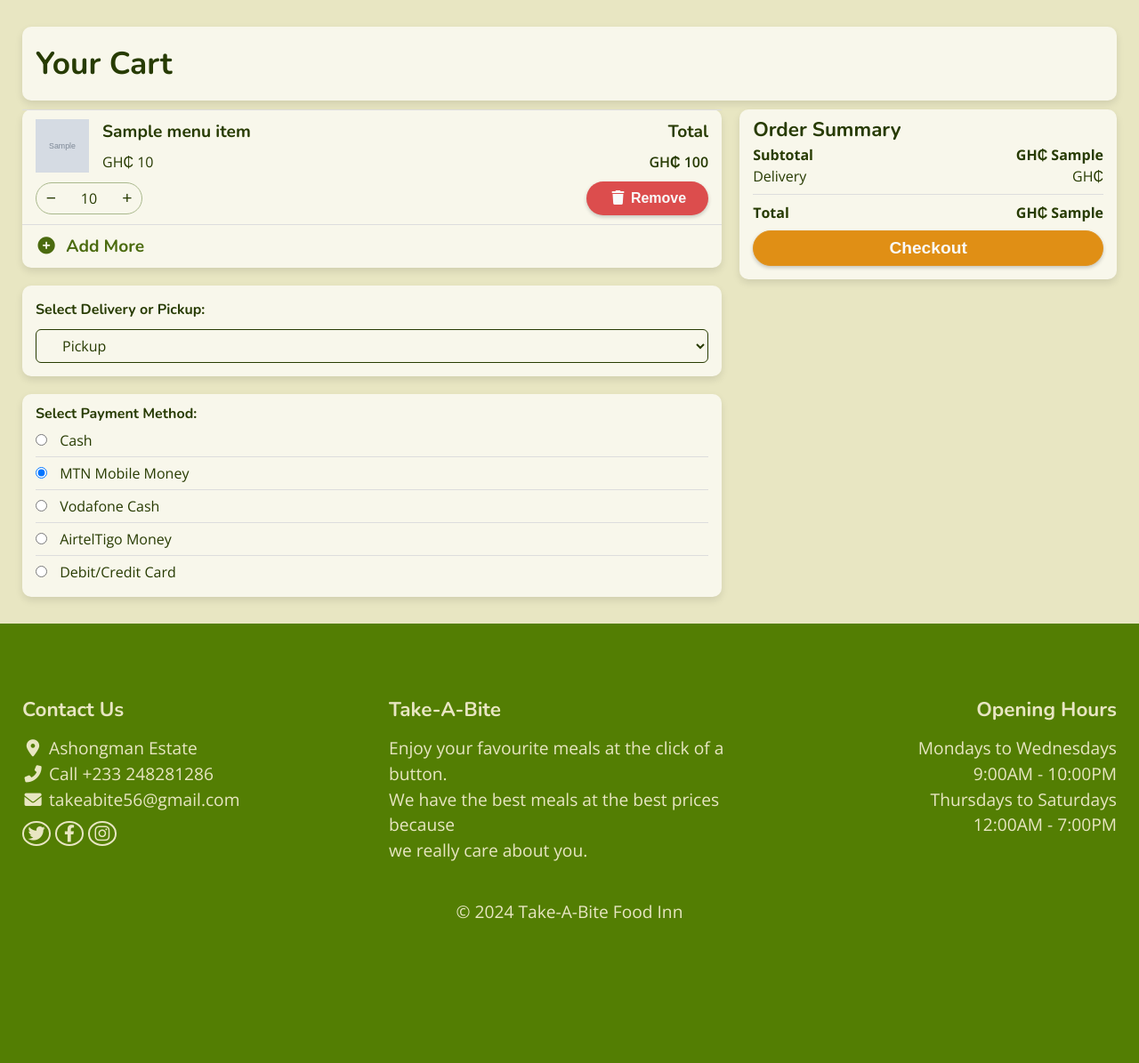
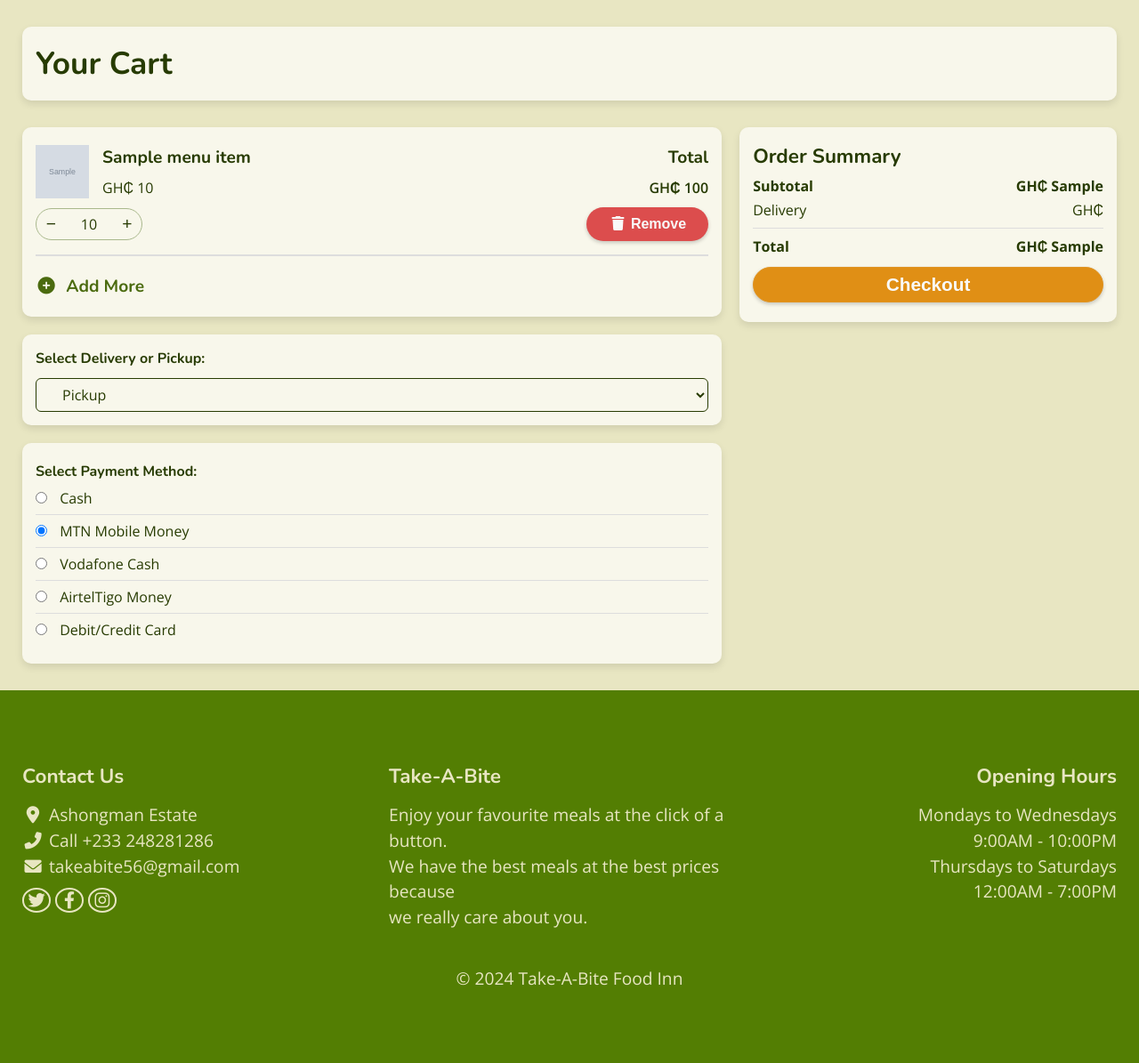
Before and after one commit to AdwoaSerwah/Take-A-Bite, a Flask app: template templates/cart.html in a window 1280 px wide. Shown: the part 86-1281 px from the top of the page at 89% size. Before the commit the page ends 1119 px from the top, so only its background shows below. Run offline with Flask 2, Linux system fonts and the light colour scheme; the template is opened without the code that fills it: most values are stand-ins (such as "Sample title", 1, 10 or a date in 2020); grey boxes marked "Sample" are stand-in pictures; parts of the project's set-up code (start-up, migrations or seed data) failed here and were passed over; some libraries are stand-ins or nearby versions.

Commit message:
Add styling for the checkout button on the cart page

```diff
--- a/static/styles/cart.css
+++ b/static/styles/cart.css
@@ -55,14 +55,25 @@ main {
 .cart-item {
     display: flex;
     align-items: baseline;
-    /*margin-bottom: 20px;*/
-    border-top: 1px solid #ddd;
+    padding-bottom: 15px;
+    padding-top: 15px;
+    border-bottom: 1px solid #ddd;
     flex-wrap: wrap;
+
     /*border: solid brown 2px;*/
 }
 
-.cart-item, .add-more, .delivery-option, .payment-method {
-    padding: 10px 15px;
+.cart-item:first-child {
+    padding-top: 0;
+}
+
+/*.cart-item, .add-more {
+    padding-top: 15px;
+}*/
+
+
+.cart-list, .delivery-option, .payment-method {
+    padding: 20px 15px;
     /*border: solid blue 2px;*/
 }
 
@@ -206,7 +217,8 @@ main {
 
     /*font-size: 24px;*/
     border-top: 1px solid #ddd;
-    /*padding: 15px;*/
+    padding-top: 20px;
+    /*border: solid greenyellow 3px;*/
 }
 
 .add-more a {
@@ -222,88 +234,6 @@ main {
 .add-more a i {
     margin-right: 5px;
 }
-
-
-
-
-
-
-.cart-summary {
-    flex: 0 1 35%;
-    padding: 15px;
-    padding-top: 6px;
-
-}
-
-.cart-summary h3 {
-    font-weight: 900;
-    font-size: 1.4rem;
-
-}
-
-
-
-
-
-
-
-
-
-
-
-/*.delivery-select-wrapper {
-    position: relative;
-    width: 100%;
-    max-width: 300px;
-}
-
-.delivery-select-btn {
-    width: 100%;
-    padding: 10px;
-    font-size: 0.9rem;
-    background-color: #f8f7eb;
-    border: 1px solid #b9cf92;
-    color: #273b02;
-    border-radius: 5px;
-    cursor: pointer;
-    text-align: left;
-    box-sizing: border-box;
-}
-
-.delivery-dropdown-content {
-    display: none;
-    position: absolute;
-    background-color: #f8f7eb;
-    width: 100%;
-    box-shadow: 0 4px 8px rgba(0, 0, 0, 0.1);
-    border: 1px solid #b9cf92;
-    border-radius: 5px;
-    max-height: 150px;
-    overflow-y: auto;
-    z-index: 1000;
-}
-
-.delivery-dropdown-content div {
-    padding: 10px;
-    cursor: pointer;
-    border-bottom: 1px solid #e2e2e2;
-}
-
-.delivery-dropdown-content div:hover {
-    background-color: #b9cf92;
-    color: white;
-}
-
-.delivery-select-wrapper.active .delivery-select-btn::after {
-    content: '▲';
-    float: right;
-}
-
-.delivery-select-btn::after {
-    content: '▼';
-    float: right;
-}*/
-
 
 
 .payment-method label {
@@ -324,8 +254,32 @@ main {
 }
 
 
+
+.cart-summary {
+    flex: 0 1 35%;
+
+    padding: 16px 15px 22px 15px;
+
+    /*padding-top: 6px;
+    padding-bottom: 30px;*/
+
+
+}
+
+.cart-summary h3 {
+    font-weight: 900;
+    font-size: 1.4rem;
+    margin-bottom: 5px;
+    /*margin-bottom: 15px;*/
+}
+
+
 .cart-subtotal, .cart-total {
     font-weight: 900;
+}
+
+.cart-summary p {
+    margin-bottom: 3px;
 }
 
 .cart-total {
@@ -342,8 +296,9 @@ main {
 
 .checkout-btn {
     width: 100%;
-    padding: 8px;
-    font-size: 1.2rem;
+    padding: 7px;
+    font-size: 1.3rem;
+    margin-top: 0px;
 }
 
 .checkout-btn, .empty-cart a {
@@ -367,128 +322,10 @@ main {
 
 }
 
-@media (min-width: 671px)
-{
-    .cart-item-total {
-
-    }
-}
-
-@media (max-width: 670px) {
-    .cart-items {
-        flex-direction: column;
-
-    }
-
-    .main-row {
-        width: 100%;
-    }
-
-    .cart-summary {
-        width: 100%;
-        /*flex: 0 1 100%;*/
-    }
-
-
-}
-
-@media (max-width: 414px) {
-    header, main, footer {
-        padding-left: 15px;
-        padding-right: 15px;
-    }
-
-    .cart-item-name {
-        width: 100px;
-    }
-
-    .img-price {
-        gap: 5px;
-    }
-
-    /*.navbar, .footer-container, .main-header {
-        padding-left: 10px !important;
-        padding-right: 10px !important;
-    }*/
-}
-
-@media (max-width: 330px) {
-    header, main, footer {
-        padding-left: 0;
-        padding-right: 0;
-
-    }
-
-    .navbar, .footer-container,
-    .main-header, .cart-item,
-    .add-more, .delivery-option,
-    .payment-method {
-        padding-left: 10px !important;
-        padding-right: 10px !important;
-    }
-
-    .quantity-counter {
-        width: 100px;
-    }
-
-    .remove-item {
-        padding-left: 15px;
-        padding-right: 15px;
-    }
-}
-
-@media (max-width: 290px) {
-    .img-price {
-        flex-direction: column;
-    }
-
-    .name-price, .cart-item-total {
-        flex-direction: row;
-        justify-content: space-between;
-        width: 100%;
-        align-items: flex-end;
-    }
-
-    .cart-item-name {
-        width: 50%;
-    }
-
-    .cart-item-image {
-        width: 100%;
-        height: 100px;
-    }
-
-    /*.cart-list {
-        gap: 10px;
-    }*/
-
-    /*.cart-item {
-        display: flex;
-    }*/
-
-
-    .quantity-remove {
-        flex-direction: column;
-        gap: 20px;
-    }
-
-    .quantity-counter, .remove-item {
-        width: 100%;
-    }
-}
-
-
-
-
-
-
 .cart-list, .cart-summary, .main-header, .delivery-option, .payment-method {
     border-radius: 10px;
     box-shadow: 0 4px 8px rgba(0, 0, 0, 0.1);
     background-color: #f8f7eb;
-}
-.cart-item, .add-more, .delivery-option, .payment-method {
-    padding: 10px 15px;
 }
 
 .payment-method label {
--- a/templates/cart.html
+++ b/templates/cart.html
@@ -113,7 +113,7 @@
                             <span>Total</span> <span>GH₵ <span class="total">{{ cart_subtotal }}</span></span>
                         </p>
 
-                        <button class="checkout-btn">Checkout</button>
+                        <div class="checkout-btn-div"><button class="checkout-btn">Checkout</button></div>
                     </div>
 
                 {% else %}
```
Also changed, not shown: other parts of static/styles/cart.css (+106 -2 lines).
